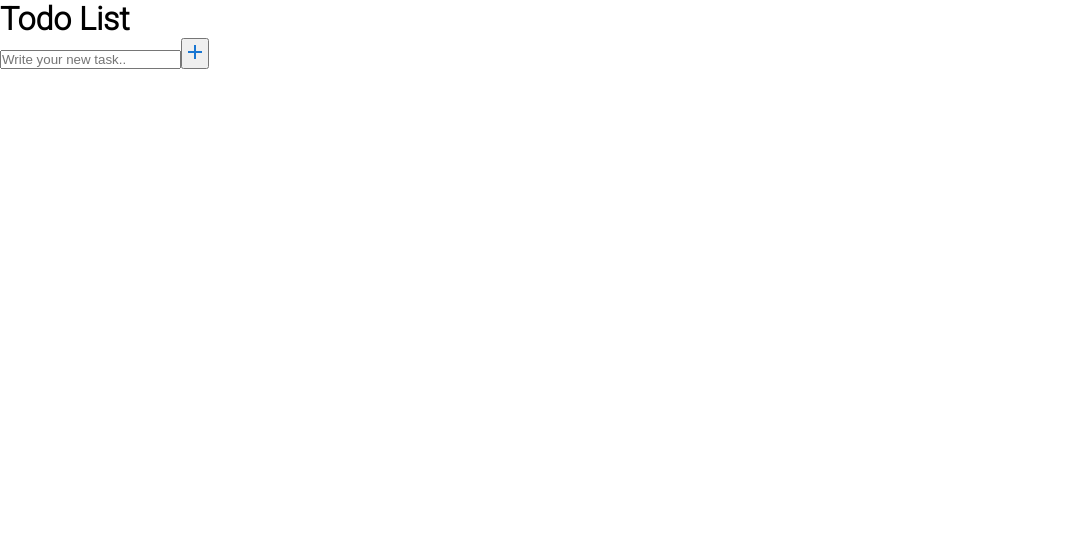
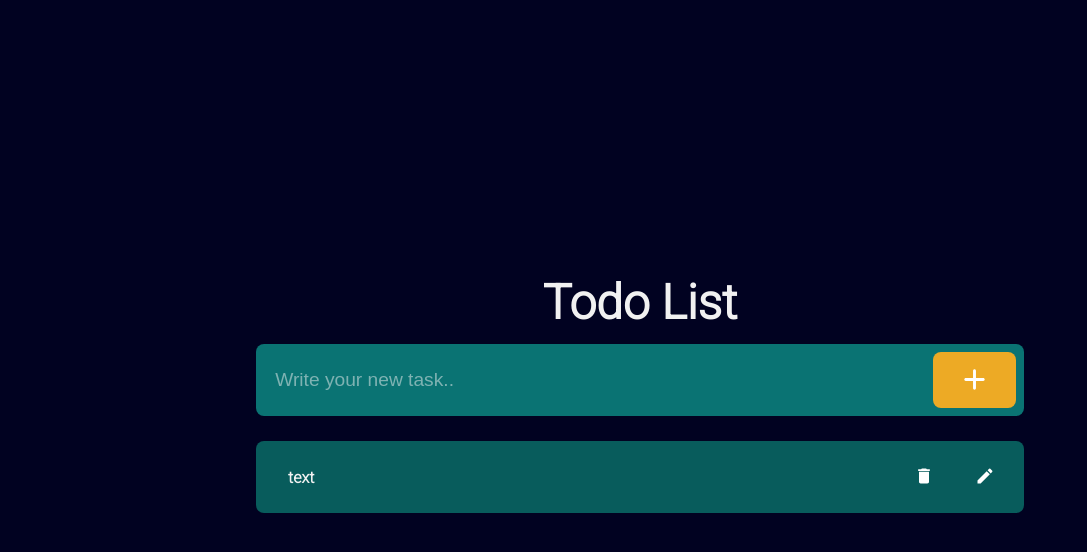
Before and after one commit to kmilosia/CRUD-Todo-App-React, a React (Create React App) app: page / in a window 1280 px wide. Shown: the top 552 px of the page, without its empty margins (0-1087 px from the left). Built offline with nearby package versions, Linux system fonts and the light colour scheme.

Commit message:
new commit

```diff
--- a/src/App.js
+++ b/src/App.js
@@ -1,24 +1,59 @@
 import TaskItem from "./components/TaskItem";
 import './styles/index.css';
-import { useState } from "react";
+import { useState, useRef } from "react";
 import { useSelector, useDispatch } from "react-redux";
 import { addTask, deleteTask, updateTaskName } from "./features/Tasks";
-import AddIcon from '@mui/icons-material/Add';
+import AddRoundedIcon from '@mui/icons-material/AddRounded';
+import DeleteIcon from '@mui/icons-material/Delete';
+import EditIcon from '@mui/icons-material/Edit';
+import SaveAltIcon from '@mui/icons-material/SaveAlt';
 
 function App() {
   const dispatch = useDispatch();
   const taskList = useSelector((state) => state.tasks.value);
   const [text, setText] = useState("");
   const [newText, setNewText] = useState("");
-
+  const [isEdited, setIsEdited] = useState(false);
+  const newTaskInput = useRef(null);
+  const handleInputText = (event) => {
+    setText(event.target.value);
+  }
+  const handleInputNewText = (event) => {
+    setNewText(event.target.value);
+  }
+  const handleAddButton = () => {
+    dispatch(addTask({id: taskList[taskList.length -1].id + 1, text: text}));
+    newTaskInput.current.value = null;
+  }
   return (
     <div className="app">
       <div className="heading">
         <h1>Todo List</h1>
         <div className="input-container">
-          <input type="text" placeholder="Write your new task.." />
-          <button><AddIcon color="primary"/></button>
+          <input type="text" placeholder="Write your new task.." onChange={handleInputText} ref={newTaskInput}/>
+          <button onClick={handleAddButton}><AddRoundedIcon fontSize="large" sx={{color: "white"}}/></button>
         </div>
+      </div>
+      <div className="tasks-list">
+        {taskList.map((task) => {
+          return(
+            <div className="task-element">
+              <h2 className={isEdited ? 'hide' : ''}>{task.text}</h2>
+              <input className={isEdited ? '' : 'hide'} type="text" value={task.text} onChange={handleInputNewText}/>
+              <div className="buttons">
+              <button className={isEdited ? '' : 'hide'} onClick={() => {dispatch(updateTaskName({id: task.id, text: newText})); setIsEdited(!isEdited);}}>
+                <SaveAltIcon fontSize="small" className="icon"/>
+              </button>
+                <button onClick={() => {dispatch(deleteTask({id: task.id})); }}>
+                  <DeleteIcon fontSize="small" className="icon"/>
+                </button>
+                <button onClick={() => { setIsEdited(!isEdited) }}>
+                  <EditIcon fontSize="small" className="icon"/>
+                </button>
+              </div>
+            </div>
+            )
+        })}
       </div>
     </div>
   );
--- a/src/features/Tasks.jsx
+++ b/src/features/Tasks.jsx
@@ -1,17 +1,21 @@
-import React from "react";
 import { createSlice } from "@reduxjs/toolkit";
 
 export const taskSlice = createSlice({
     name: "tasks",
-    initialState: {
+    initialState: {value : [{id: 0, text: "text"},]},
+    reducers: {
         addTask: (state, action) => {
-
+            state.value.push(action.payload);
         },
         deleteTask: (state, action) => {
-
+            state.value = state.value.filter((task) => task.id !== action.payload.id);
         },
         updateTaskName: (state, action) => {
-
+            state.value.map((task) => {
+                if(task.id === action.payload.id){
+                    task.text = action.payload.text;
+                }
+            })
         },
     }
 })
--- /dev/null
+++ b/src/styles/_variables.scss
@@ -0,0 +1,6 @@
+$primaryBackground: #010221;
+$secondaryBackground: #0A7373;
+$secondaryBackgroundDarken: #085c5c;
+$accent: #EDAA25;
+$darkenAccent: #ed9625;
+$primaryText: #f1f1f1;
--- a/src/styles/index.css
+++ b/src/styles/index.css
@@ -8,4 +8,117 @@
 body {
   margin: 0;
   font-family: "Roboto", sans-serif;
+}
+
+.app {
+  background-color: #010221;
+  color: #f1f1f1;
+  height: auto;
+  min-height: 100vh;
+  display: flex;
+  flex-direction: column;
+  justify-content: center;
+  align-items: center;
+  padding: 2rem 0;
+  transition: all 0.5s;
+}
+.app .heading {
+  display: flex;
+  flex-direction: column;
+  width: 100%;
+  align-items: center;
+}
+.app .heading h1 {
+  font-size: 3rem;
+}
+.app .heading .input-container {
+  background-color: #0A7373;
+  border-radius: 8px;
+  height: 4.5rem;
+  width: 60%;
+  display: flex;
+  justify-content: space-between;
+  padding: 0.5rem;
+  padding-left: 1rem;
+  margin: 0.8rem;
+}
+.app .heading .input-container button {
+  border: none;
+  background-color: #EDAA25;
+  padding: 1.5rem 1.5rem;
+  border-radius: 8px;
+  display: flex;
+  align-items: center;
+  justify-content: center;
+  cursor: pointer;
+}
+.app .heading .input-container button:hover, .app .heading .input-container button:active {
+  background-color: #ed9625;
+}
+.app .heading .input-container input[type=text] {
+  outline: none;
+  border: none;
+  background: none;
+  color: #f1f1f1;
+  font-size: 1.2rem;
+  padding: 0.5rem 0.2rem;
+  width: 80%;
+}
+.app .heading .input-container input[type=text]::-moz-placeholder {
+  color: #f1f1f1;
+  opacity: 0.5;
+}
+.app .heading .input-container input[type=text]::placeholder {
+  color: #f1f1f1;
+  opacity: 0.5;
+}
+
+.tasks-list {
+  width: 60%;
+  display: flex;
+  flex-direction: column;
+  align-items: center;
+}
+
+.task-element {
+  background-color: #0A7373;
+  border-radius: 8px;
+  height: 4.5rem;
+  width: 60%;
+  display: flex;
+  justify-content: space-between;
+  padding: 0.5rem;
+  padding-left: 1rem;
+  margin: 0.8rem;
+  background-color: #085c5c;
+  width: 100%;
+  align-items: center;
+  box-shadow: none;
+}
+.task-element h2 {
+  padding-left: 1rem;
+  font-size: 1rem;
+}
+.task-element button {
+  background: none;
+  border: none;
+  padding: 0.8rem;
+  margin: 0.5rem;
+}
+.task-element button .icon {
+  color: #fff;
+}
+.task-element button .icon:hover {
+  color: #EDAA25;
+  cursor: pointer;
+}
+
+.buttons {
+  display: flex;
+  justify-content: space-between;
+  width: auto;
+}
+
+.hide {
+  display: none;
 }/*# sourceMappingURL=index.css.map */
--- a/src/styles/index.scss
+++ b/src/styles/index.scss
@@ -1,4 +1,16 @@
 @import '@fontsource/roboto/300.css';
+@import './variables';
+@mixin card{
+        background-color: $secondaryBackground;
+        border-radius: 8px;
+        height: 4.5rem;
+        width: 60%;
+        display: flex;
+        justify-content: space-between;
+        padding: 0.5rem;
+        padding-left: 1rem;
+        margin: 0.8rem;
+}
 
 *{
     margin: 0;
@@ -10,3 +22,104 @@ body{
     margin: 0;
     font-family: 'Roboto', sans-serif;
 }
+.app{
+  background-color: $primaryBackground;
+  color: $primaryText;
+  height: auto;
+  min-height: 100vh;
+  display: flex;
+  flex-direction: column;
+  justify-content: center;
+  align-items: center;
+  padding: 2rem 0;
+  transition: all .5s;
+
+  .heading{
+    display: flex;
+    flex-direction: column;
+    width: 100%;
+    align-items: center;
+
+    h1{
+    font-size: 3rem;
+    }
+    .input-container{
+        @include card;
+
+        button{
+            border: none;
+            background-color: $accent;
+            padding: 1.5rem 1.5rem;
+            border-radius: 8px;
+            display: flex;
+            align-items: center;
+            justify-content: center;
+            cursor: pointer;
+            &:hover, &:active{
+                background-color:  $darkenAccent;
+            }
+        }
+
+        input[type=text]{
+            outline: none;
+            border: none;
+            background: none;
+            color: $primaryText;
+            font-size: 1.2rem;
+            padding: 0.5rem 0.2rem;
+            width: 80%;
+
+            &::placeholder{
+                color: $primaryText;
+                opacity: 0.5;
+            }
+        }
+    }
+  }
+
+}
+
+.tasks-list{
+    width: 60%;
+    display: flex;
+    flex-direction: column;
+    align-items: center;
+}
+
+
+
+.task-element{
+    @include card;
+    background-color: $secondaryBackgroundDarken;
+    width: 100%;
+    align-items: center;
+    box-shadow: none;
+
+    h2{
+        padding-left: 1rem;
+        font-size: 1rem;
+
+    }
+    button{
+        background: none;
+        border: none;
+        padding: 0.8rem;
+        margin: 0.5rem;
+        .icon{
+            color: #fff;
+            &:hover{
+                color: $accent;
+                cursor: pointer;
+            }
+        }
+    }
+}
+.buttons{
+    display: flex;
+    justify-content: space-between;
+    width: auto;
+}
+
+.hide{
+    display: none;
+}
```
Also changed, not shown: 1 other file (tests, documents, lock files or other folders).
